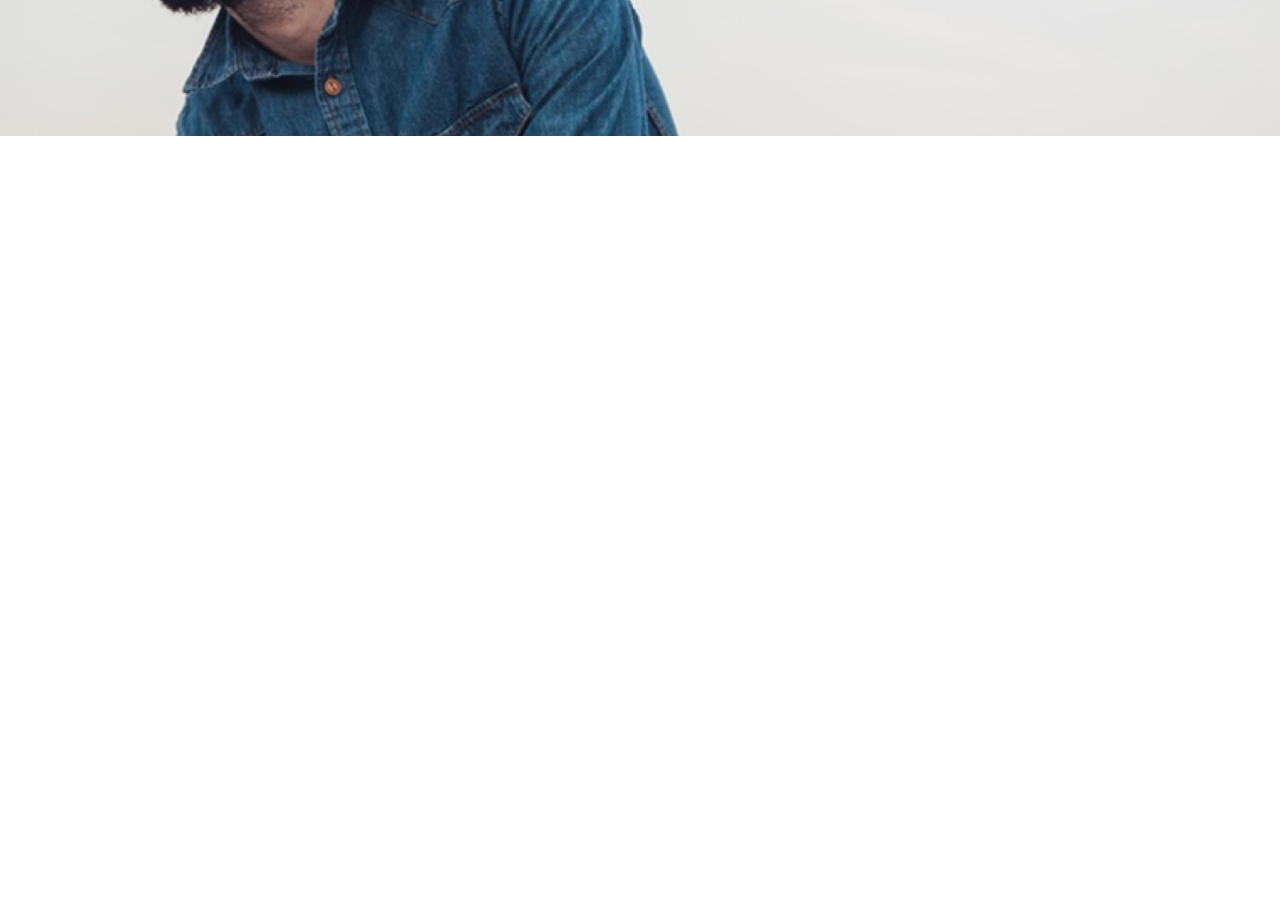
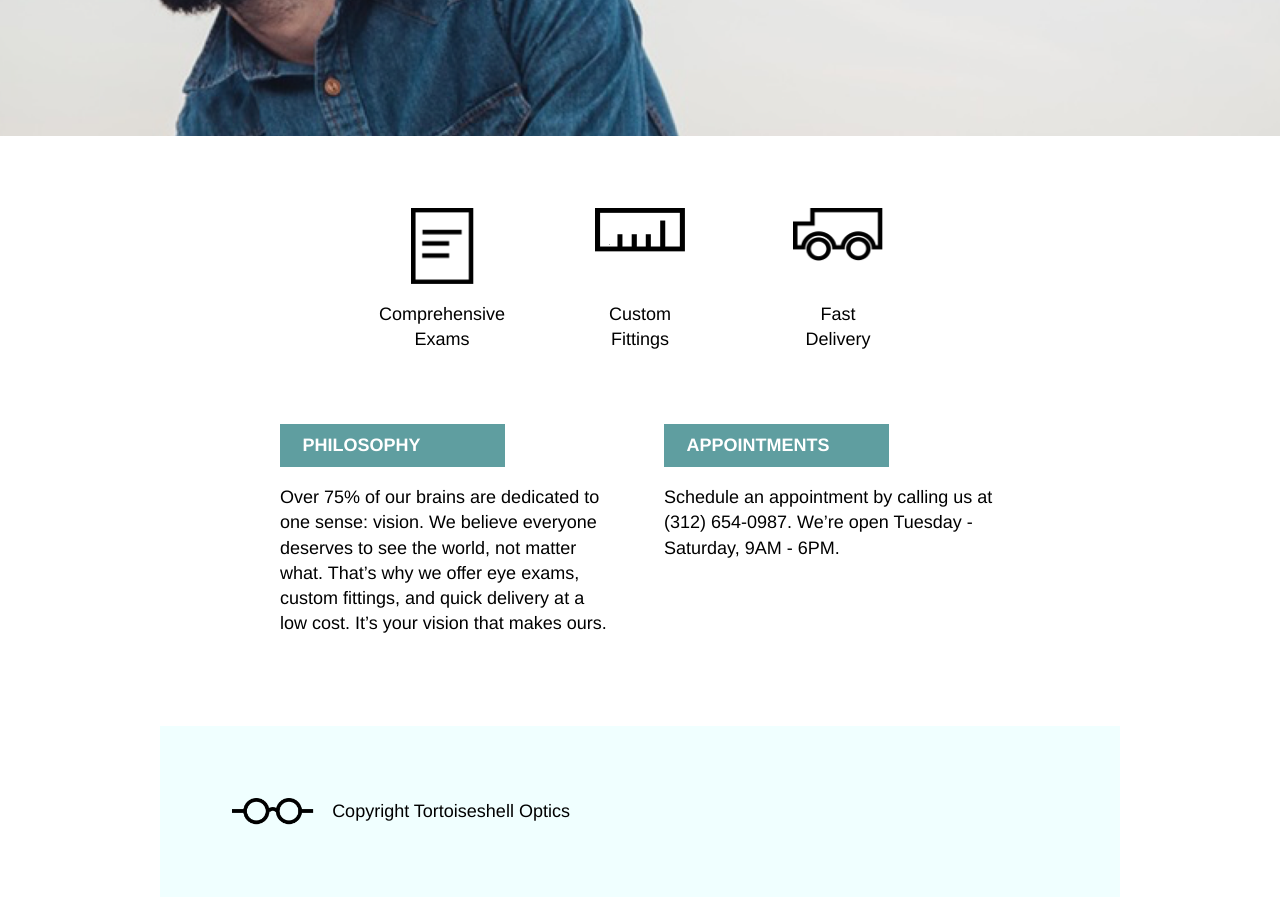
Before and after one commit to kamalcon/tortoiseshelloptics, a plain HTML site: page index.html in a window 1280 px wide. Shown: the part 440-1337 px from the top of the page. Before the commit the page ends 800 px from the top, so only its background shows below. Drawn offline with Linux system fonts and the light colour scheme.

Commit message:
desktop version finished

```diff
--- a/assets/css/stylesheet.css
+++ b/assets/css/stylesheet.css
@@ -1,5 +1,8 @@
 html {
 	font-size: 18px;
+}
+
+body {
 	line-height: 1.4;
 	font-family: "Helvetica", sans-serif;
 }
@@ -75,6 +78,72 @@ h1 {
 	padding: 1.5rem 5rem;
 }
 
+/* Icons with services */
+
+#icons {
+	display: flex;
+	justify-content: center;
+	align-content: flex-start;
+	padding: 3rem 0;
+
+}
+
+.icon {
+	display: flex;
+	flex-direction: column;
+	justify-content: space-between;
+	align-items: center;
+	height: 8rem;
+	text-align: center;
+	width: 5rem;
+	margin: 1rem 3rem;
+}
+
+#paper {
+	width: 3.5rem;
+}
+
+#ruler, #truck {
+	width: 5rem;
+}
+
+/*Philosophy and Appts*/
+
+#mission {
+	display: flex;
+	justify-content: center;
+	align-items: flex-start;
+}
+
+.column {
+	width: 35%;
+	display: flex;
+	flex-direction: column;
+	justify-content: flex-start;
+	align-content: flex-start;
+	margin: 0 2.5%;
+}
+
+.heading {
+	background-color: cadetblue;
+	font-weight: bold;
+	color: white;
+	width: 10rem;
+	text-transform: uppercase;
+	font-size: 1rem;
+	padding: .5rem 1.25rem;
+	margin-bottom: 1rem;
+}
+
 footer {
 	background-color: azure;
+	margin-top: 5rem;
+	display: flex;
+	justify-content: flex-start;
+	align-items: center;
 }
+
+footer img {
+	height: 1.5rem;
+	padding: 4rem 1rem 4rem 4rem;
+}
--- a/index.html
+++ b/index.html
@@ -25,11 +25,35 @@
 				</div>
 			</div>
 		</header>
-
 		<div id="content">
+			<div id="icons">
+				<div class="icon">
+					<img src="assets/images/paper-icon.png" id="paper">
+					<div>Comprehensive Exams</div>
+				</div>
+				<div class="icon">
+					<img src="assets/images/ruler-icon.png" id="ruler">
+					<div>Custom Fittings</div>
+				</div>
+				<div class="icon">
+					<img src="assets/images/truck-icon.png" id="truck">
+					<div>Fast Delivery</div>
+				</div>
+			</div>
+			<div id="mission">
+				<div class="column">
+					<div class="heading">Philosophy</div>
+					<p>Over 75% of our brains are dedicated to one sense: vision. We believe everyone deserves to see the world, not matter what. That’s why we offer eye exams, custom fittings, and quick delivery at a low cost. It’s your vision that makes ours.</p>
+				</div>
+				<div class="column">
+					<div class="heading">Appointments</div>
+					<p>Schedule an appointment by calling us at (312) 654-0987. We’re open Tuesday - Saturday, 9AM - 6PM.</p>
+				</div>
+			</div>
 		</div>
-
 		<footer>
+			<img src="assets/images/logo-black.png">
+			<span>Copyright Tortoiseshell Optics</span>
 		</footer>
 
   </body>
```
